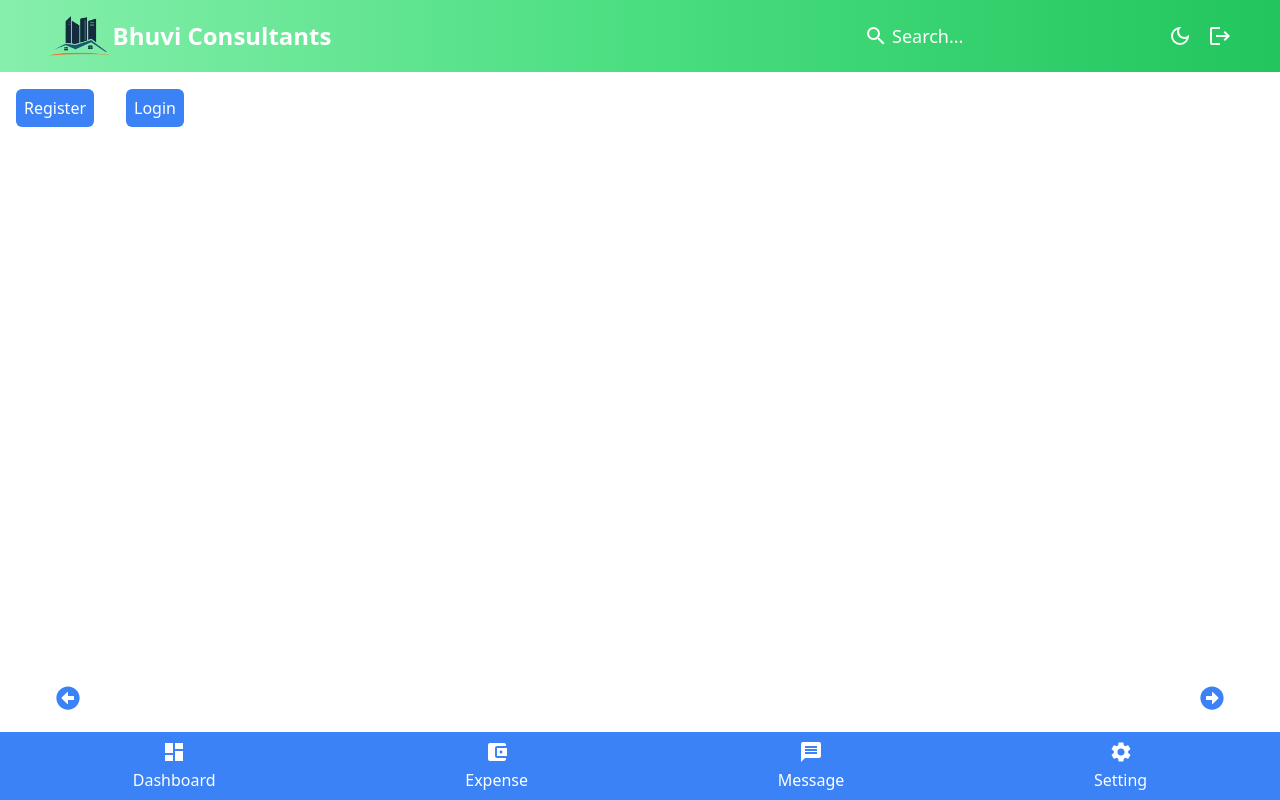
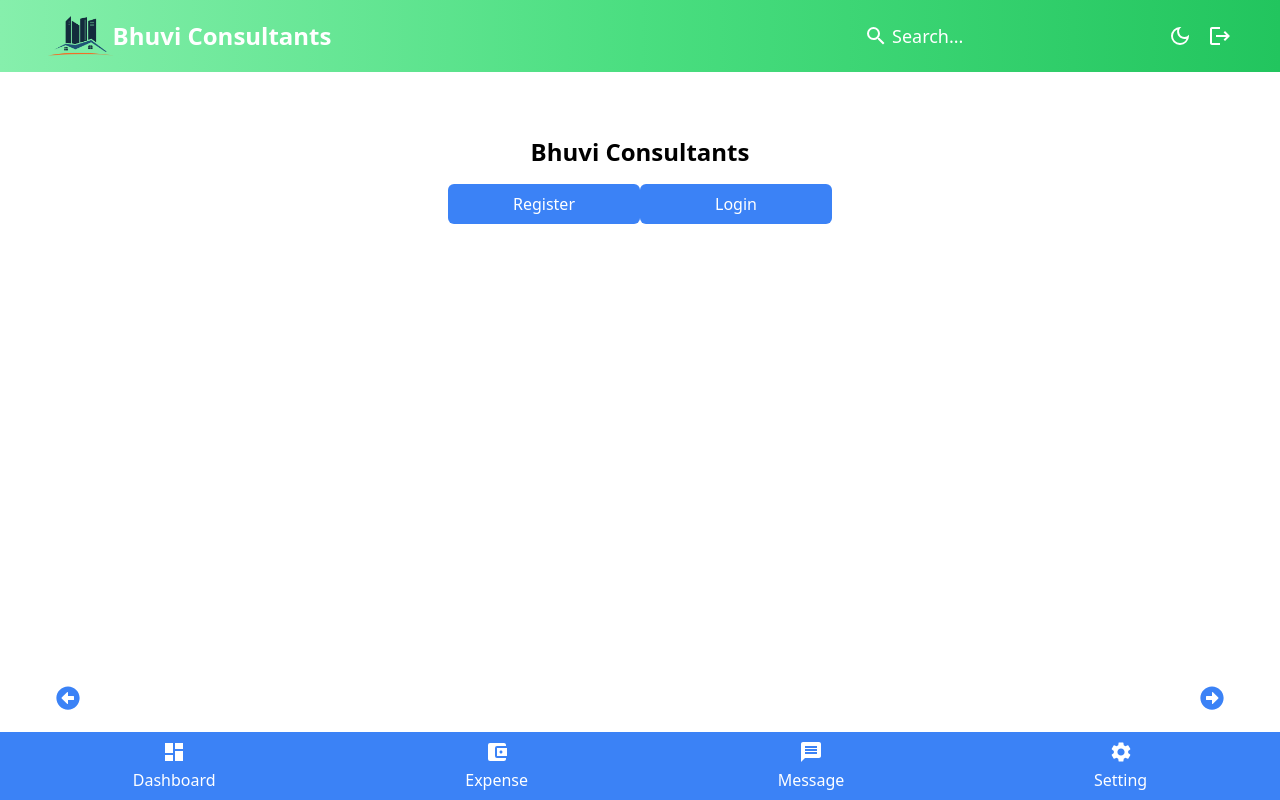
Before and after one commit to rshubham-dev/Bhuvi-Manager, a React (Create React App) app: page / in a window 1280 px wide. Built offline with nearby package versions, Linux system fonts and the light colour scheme.

Commit message:
ui update 1

```diff
--- a/src/pages/Home.js
+++ b/src/pages/Home.js
@@ -38,8 +38,13 @@ const Home = () => {
 
   return (
     <>
-    <NavLink to={'/register'} className="w-full bg-blue-500 text-white p-2 rounded-md hover:bg-blue-600 m-4">Register</NavLink>
-    <NavLink to={'login'} className="w-full bg-blue-500 text-white p-2 rounded-md hover:bg-blue-600 m-4">Login</NavLink>
+    <section className="max-w-md mx-auto mt-8 p-8 flex justify-center align-center flex-col">
+      <h1 className="text-2xl text-center font-semibold mb-4">Bhuvi Consultants</h1>
+      <div className='flex'>
+    <NavLink to={'/register'} className="w-full bg-blue-500 text-center text-white p-2 rounded-md hover:bg-blue-600">Register</NavLink>
+    <NavLink to={'login'} className="w-full bg-blue-500 text-center text-white p-2 rounded-md hover:bg-blue-600">Login</NavLink>
+      </div>
+    </section>
     </>
   )
 }
```
